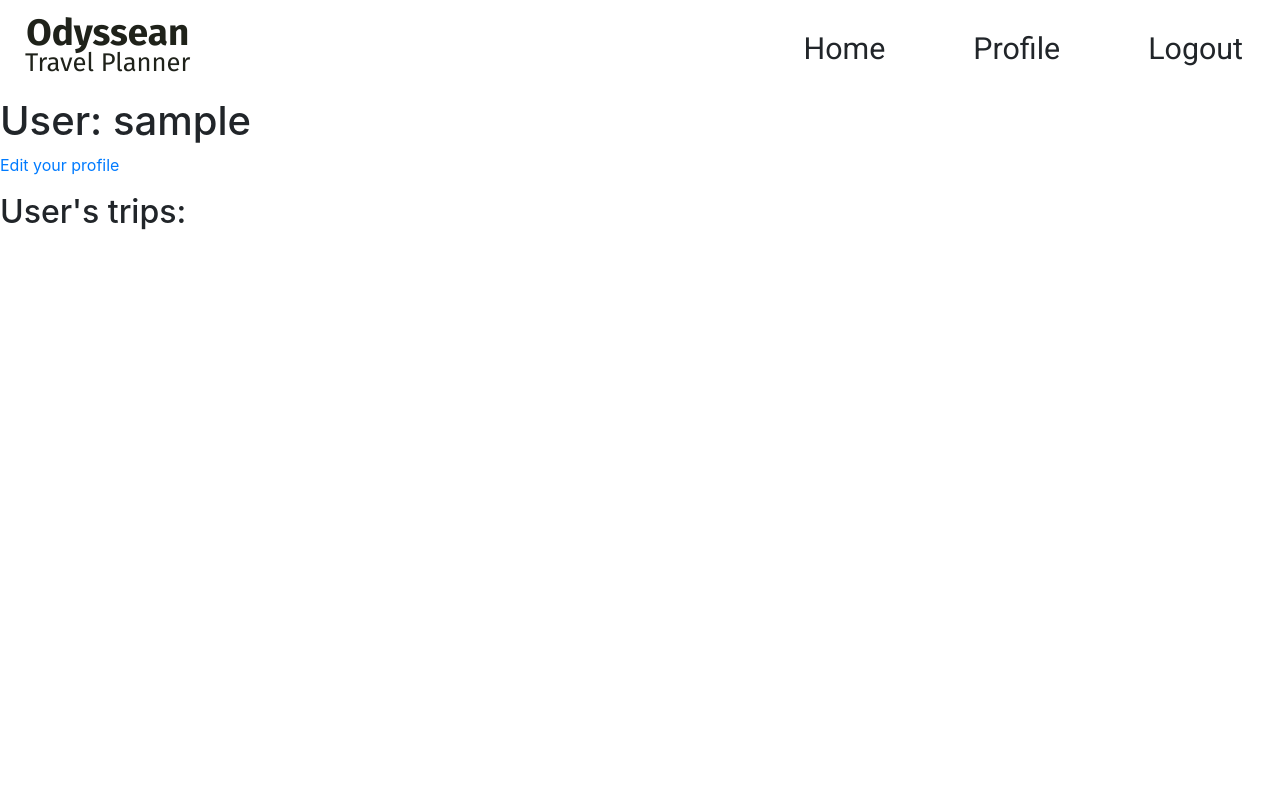
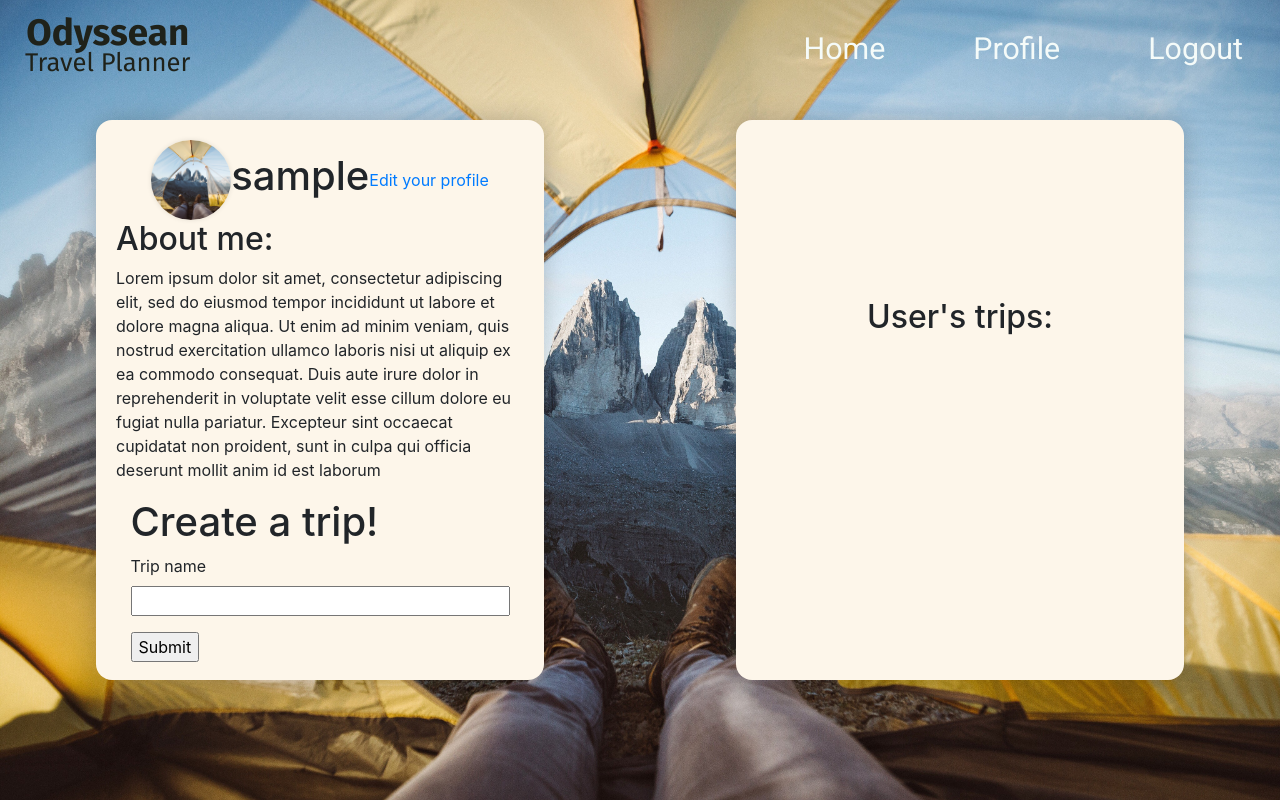
Before and after one commit to jakubchlapek/odyssean-travel-planner, a Flask app: a page that uses app/templates/base.html in a window 1280 px wide. Run offline with Flask 3, Linux system fonts and the light colour scheme; the visitor is signed in with stand-in values (Sample User, id 1); data comes from the database, SQL or seed files in the repository; data that the repository does not hold is empty.

Commit message:
Created main page (WIP)

```diff
--- a/app/routes.py
+++ b/app/routes.py
@@ -23,32 +23,18 @@ def get_currency_choices():
 # Routes
 @app.route('/', methods=['GET', 'POST'])
 def welcome():
-    """Welcome page view."""
+    """Landing page view."""
     form = EmptyForm()
     if form.validate_on_submit():
         return redirect(url_for('login'))
     return render_template('welcome.html', form=form, title='Odyssean')
-
-@app.route('/index', methods=['GET', 'POST'])
-@login_required
-def index():
-    """Home page view, where the user can add a new trip."""
-    form = TripForm(user_id=current_user.id)
-    if form.validate_on_submit():
-        trip = Trip(user_id=current_user.id, trip_name=form.trip_name.data)
-        db.session.add(trip)
-        db.session.commit()
-        app.logger.info(f"User {current_user.username}, id: {current_user.id} added a new trip: {form.trip_name.data}, id: {trip.id}.")
-        flash('Your trip has been added!')
-        return redirect(url_for('trip', trip_id=trip.id))
-    return render_template('index.html', title='Home', form=form)
 
 
 @app.route('/login', methods=["GET", "POST"])
 def login():
     """Login page view."""
     if current_user.is_authenticated:
-        return redirect(url_for("index"))
+        return redirect(url_for("user", username=current_user.username))
     form = LoginForm()
     if form.validate_on_submit():
         user = db.session.scalar(
@@ -59,7 +45,7 @@ def login():
             return redirect(url_for("login"))
         login_user(user, remember=form.remember_me.data)
         app.logger.info(f"User {user.username}, id: {user.id} logged in successfully.")
-        return redirect(url_for('index'))
+        return redirect(url_for('user', username=user.username))
     return render_template('login.html', title="Login", form=form)
 
 
@@ -68,14 +54,14 @@ def logout():
     """Logout route, used only for processing and a redirect."""
     app.logger.info(f"User {current_user.username}, id {current_user.id} logged out.")
     logout_user()
-    return redirect(url_for("index"))
+    return redirect(url_for("welcome"))
 
 
 @app.route('/register', methods=["GET", "POST"])
 def register():
     """Register page view for new users."""
     if current_user.is_authenticated:
-        return redirect(url_for('index'))
+        return redirect(url_for('welcome'))
     form = RegistrationForm()
     if form.validate_on_submit():
         user = User(username=form.username.data, email=form.email.data)
@@ -88,14 +74,22 @@ def register():
     return render_template('register.html', title='Register', form=form)
 
 
-@app.route('/user/<username>')
+@app.route('/user/<username>', methods=['GET', 'POST'])
 @login_required
 def user(username: str):
-    """User profile page view where the user can see their trips."""
+    """User profile page view where the user can add and see their trips."""
     user = db.first_or_404(sa.select(User).where(User.username == username))
     trips = db.session.scalars(user.trips.select())
     app.logger.info(f"User {current_user.username}, id: {current_user.id} viewed user's {username} profile.")
-    return render_template('user.html', user=user, trips=trips)
+    form = TripForm(user_id=current_user.id)
+    if form.validate_on_submit():
+        trip = Trip(user_id=current_user.id, trip_name=form.trip_name.data)
+        db.session.add(trip)
+        db.session.commit()
+        app.logger.info(f"User {current_user.username}, id: {current_user.id} added a new trip: {form.trip_name.data}, id: {trip.id}.")
+        flash('Your trip has been added!')
+        return redirect(url_for('user', username=username)) # Reload
+    return render_template('user.html', user=user, trips=trips, form=form)
 
 
 @app.route('/trip/<trip_id>', methods=['GET', 'POST'])
--- a/app/static/css/navbar.css
+++ b/app/static/css/navbar.css
@@ -1,5 +1,16 @@
 
 /* Navigation Bar */
+.navbar {
+  display: flex;
+  justify-content: space-between;
+  align-items: center;
+  padding: 10px 25px;
+}
+
+.navbar-default{
+  border:none;
+}
+
 .logo {
   display: flex;
   flex-direction: column;
@@ -23,18 +34,6 @@
 .lower-logo  {
 font-weight: 400;
 font-size: 1.6em;
-
-}
-
-.navbar {
-  display: flex;
-  justify-content: space-between;
-  align-items: center;
-  padding: 10px 25px;
-}
-
-.navbar-default{
-  border:none;
 }
 
 .nav-links {
@@ -62,6 +61,10 @@
   color: #f5fbf9;
 }
 
+.user-page {
+  color: #f5fbf9;
+}
+
 .nav-links li:hover {
   background-color: rgba(255, 255, 255, 0.2);
   border-radius: 4px;
--- a/app/static/css/styles.css
+++ b/app/static/css/styles.css
@@ -2,3 +2,7 @@ iframe {
     width:100%;
     height:100%;
   }
+
+.flash-messages {
+
+}
--- /dev/null
+++ b/app/static/css/user.css
@@ -0,0 +1,80 @@
+.user-container {
+    display: flex;
+    height: 100vh;
+    top: 50%;
+    bottom: 50%;
+}
+
+.column {
+    display: flex;
+    flex-direction: column;
+    justify-content: center;
+    align-items: center;
+    flex: 1;
+}
+
+.user-box {
+    background-color: white;
+    display: flex;
+    flex-direction: column;
+    justify-content: space-evenly;
+    align-items: center;
+    width: 70%;
+    height: 70%;
+    max-width: 80vmin;
+    max-height: 80vmin;
+    background-color: #fdf6ea;
+    border-radius: 1em;
+    box-shadow: 0px 0px 25px rgba(0, 0, 0, 0.2);
+    padding: 20px;
+}
+
+.user-info {
+    display:flex;
+    flex-direction: row;
+    justify-content: space-evenly;
+    align-items: center;
+    max-height: 100%;
+    max-width: 100%;
+}
+
+.user-photo {
+    display: inline-block;
+    position: relative;
+    width: 5em;
+    height: 5em;
+    overflow: hidden;
+    border-radius: 50%;
+    box-shadow: 0px 0px 5px rgba(0, 0, 0, 0.1);
+}
+
+.circular {
+    border-radius: 50%;
+    width: auto;
+    height: 100%;
+    margin-left: -1.25em;
+}
+
+.user-form {
+    max-height: 100%;
+    max-width: 100%;
+}
+
+body {
+    margin: 0;
+    background-clip: border-box;
+    background-repeat: no-repeat;;
+    background-attachment: fixed;
+    background-position-x: 0%;
+    background-position-y: 35%;
+    background-color: #a4b1b9;
+    background-size: cover;
+}
+
+.navbar {
+    position: fixed;
+    top: 0;
+    left: 0;
+    width: 100%;
+    z-index: 1000;
+}
--- a/app/templates/base.html
+++ b/app/templates/base.html
@@ -20,7 +20,7 @@
           <p class="lower-logo">Travel Planner</p>
         </div>
         <ul class="nav-links">
-          <li><a class={{ page_class }} href="{{ url_for('index') }}">Home</a></li>
+          <li><a class={{ page_class }} href="{{ url_for('welcome') }}">Home</a></li>
           {% if current_user.is_anonymous %}
           <li><a class={{ page_class }} href="{{ url_for('login') }}">Login</a></li>
           {% else %}
@@ -31,7 +31,7 @@
       </nav>
       {% with messages = get_flashed_messages() %}
       {% if messages %}
-      <ul>
+      <ul class="flash-messages">
         {% for message in messages %}
         <li>{{ message }}</li>
         {% endfor %}
--- a/app/templates/user.html
+++ b/app/templates/user.html
@@ -1,12 +1,55 @@
 {% extends "base.html" %}
-
+{% set page_class = "user-page" %}
 {% block content %}
-    <h1>User: {{ user.username }}</h1>
+    <link rel="stylesheet" href="{{ url_for('static', filename='css/user.css') }}">
+    <body background="{{ url_for('static', filename='jpg/user.jpg') }}">
+    <div class="user-container">
+        <div class="column">
+            <div class="user-box">
+                <div class="user-info">
+                    <div class="user-photo">
+                        <img class="circular" src="{{ url_for('static', filename='jpg/user.jpg') }}">
+                    </div>
+                    <div class="user-name">
+                        <h1>{{ user.username }}</h1>
+                    </div>
+                    <div class="user-edit">
                         {% if user == current_user %}
-                <p><a href="{{ url_for('edit_profile') }}">Edit your profile</a></p>
+                            <a href="{{ url_for('edit_profile') }}">Edit your profile</a>
                         {% endif %}
+                    </div>
+                </div>
+                <div class="user-about">
+                    <h2>About me:</h2>
+                    <div class="about-text"><p>Lorem ipsum dolor sit amet, consectetur adipiscing elit, sed do eiusmod tempor incididunt ut labore et dolore magna aliqua. Ut enim ad minim veniam, quis nostrud exercitation ullamco laboris nisi ut aliquip ex ea commodo consequat. Duis aute irure dolor in reprehenderit in voluptate velit esse cillum dolore eu fugiat nulla pariatur. Excepteur sint occaecat cupidatat non proident, sunt in culpa qui officia deserunt mollit anim id est laborum</p></div>
+                </div>
+                <div class="user-form">
+                    {% if user == current_user %}
+                        <h1>Create a trip!</h1>
+                        <form action="" method="post">
+                            {{ form.hidden_tag() }}
+                            <p>
+                                {{ form.trip_name.label }}<br>
+                                {{ form.trip_name(size=32) }}<br>
+                                {% for error in form.trip_name.errors %}
+                                <span style="color: red;">[{{ error }}]</span>
+                                {% endfor %}
+                            </p>
+                            <p>{{ form.submit() }}</p>
+                        </form>
+                    {% endif %}
+                </div>
+            </div>
+        </div>
+        <div class="column">
+            <div class="user-box">
                 <h2>User's trips:</h2>
+                <div class="trips">
                 {% for trip in trips %}
                     {% include '_trip.html' %}
                 {% endfor %}
+                </div>
+            </div>
+        </div>
+    </div>
 {% endblock %}
```
Also changed, not shown: app/static/jpg/user.jpg (added). Lines whose indentation alone changed are shown as unchanged.
